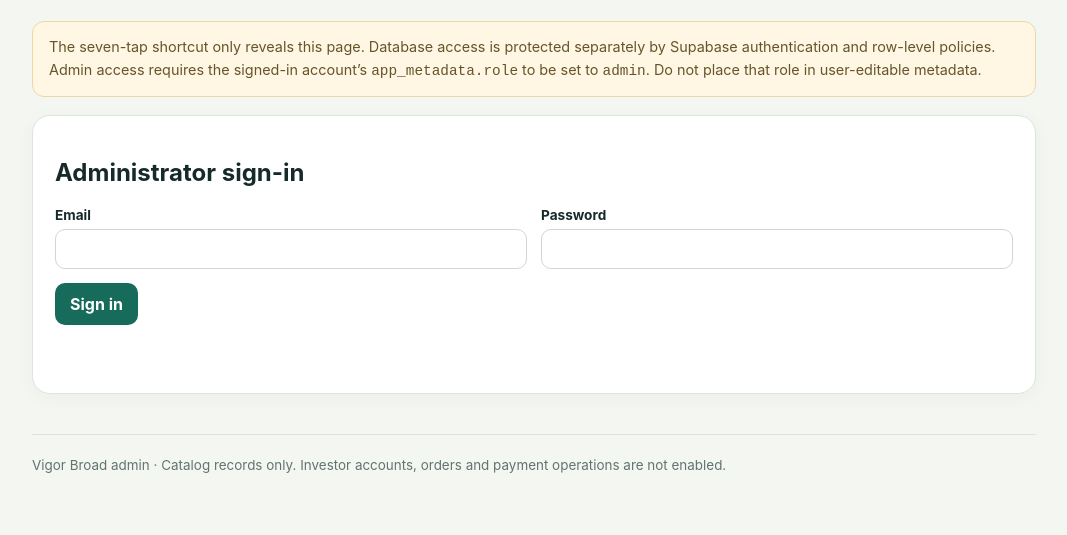
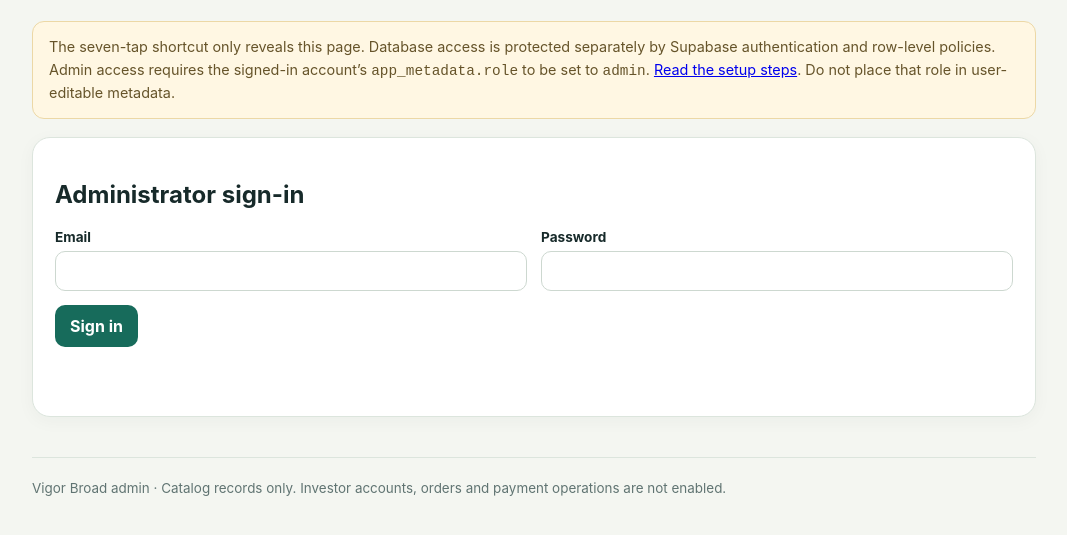
Before and after one commit to Fast-Execute/Vigor-Broad-Fractional-Shareas, a plain HTML site: page admin.html in a window 1280 px wide. Shown: the part 289-824 px from the top of the page, without its empty margins (106-1173 px from the left). Drawn offline with Linux system fonts and the light colour scheme; a script that the page names is missing.

Commit message:
Link admin page to secure setup guide

```diff
--- a/admin.html
+++ b/admin.html
@@ -54,7 +54,7 @@ footer{border-top:1px solid var(--line);padding:22px 0;margin-top:40px;color:var
 <div class="shell">
 <header class="top"><a class="brand" href="index.html">VIGOR <span>BROAD</span></a><a class="back" href="index.html">← Return to catalogue</a></header>
 <section class="hero"><div class="eyebrow">Private administration</div><h1>Development catalogue</h1><p>Sign in with an account authorized by the project owner to review and manage development records.</p></section>
-<p class="notice">The seven-tap shortcut only reveals this page. Database access is protected separately by Supabase authentication and row-level policies. Admin access requires the signed-in account’s <code>app_metadata.role</code> to be set to <code>admin</code>. Do not place that role in user-editable metadata.</p>
+<p class="notice">The seven-tap shortcut only reveals this page. Database access is protected separately by Supabase authentication and row-level policies. Admin access requires the signed-in account’s <code>app_metadata.role</code> to be set to <code>admin</code>. <a href="https://github.com/Fast-Execute/Vigor-Broad-Fractional-Shareas/blob/main/supabase/ADMIN_SETUP.md">Read the setup steps</a>. Do not place that role in user-editable metadata.</p>
 <section class="card" id="login-panel">
 <h2>Administrator sign-in</h2>
 <form id="login-form">
```
